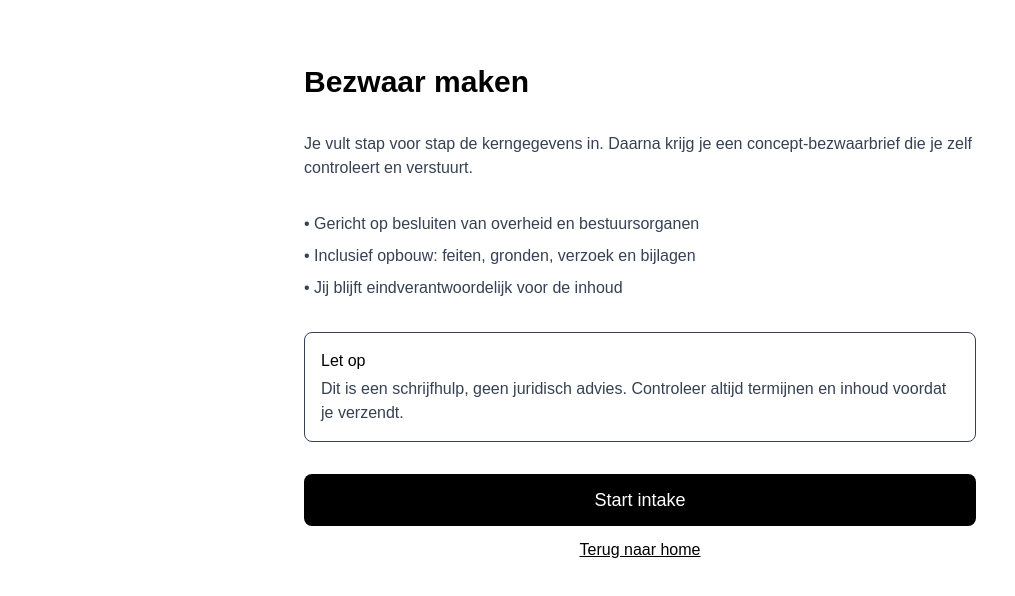
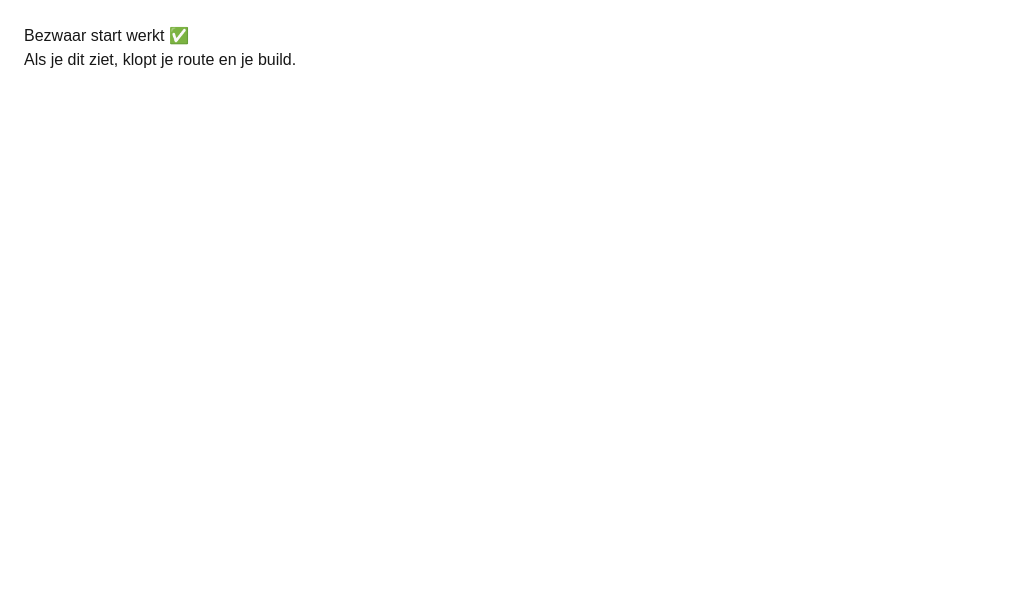
Before and after one commit to Stephanoud/briefkompas.nl, a Next.js app: page /bezwaar in a window 1280 px wide. Shown: the top 596 px of the page, without its empty margins (0-1015 px from the left). Built offline with nearby package versions, Linux system fonts and the light colour scheme.

Commit message:
Proof of life bezwaar start

```diff
--- a/app/bezwaar/page.tsx
+++ b/app/bezwaar/page.tsx
@@ -1,42 +1,8 @@
-import Link from "next/link";
-
-export default function BezwaarPage() {
+export default function BezwaarStartPage() {
   return (
-    <div className="min-h-screen bg-white text-black px-6 py-16">
-      <div className="w-full max-w-2xl mx-auto space-y-8">
-        <h1 className="text-3xl font-bold">Bezwaar maken</h1>
-
-        <p className="text-gray-700">
-          Je vult stap voor stap de kerngegevens in. Daarna krijg je een concept-bezwaarbrief die je zelf controleert
-          en verstuurt.
-        </p>
-
-        <div className="text-gray-700 space-y-2">
-          <p>• Gericht op besluiten van overheid en bestuursorganen</p>
-          <p>• Inclusief opbouw: feiten, gronden, verzoek en bijlagen</p>
-          <p>• Jij blijft eindverantwoordelijk voor de inhoud</p>
-        </div>
-
-        <div className="rounded-lg border p-4 text-gray-700">
-          <p className="font-medium text-black">Let op</p>
-          <p className="mt-1">
-            Dit is een schrijfhulp, geen juridisch advies. Controleer altijd termijnen en inhoud voordat je verzendt.
-          </p>
-        </div>
-
-        <div className="flex flex-col gap-3">
-          <Link
-            href="/bezwaar/start"
-            className="bg-black text-white px-6 py-3 rounded-lg text-lg hover:bg-gray-800 text-center"
-          >
-            Start intake
-          </Link>
-
-          <Link href="/" className="underline hover:text-gray-600 text-center">
-            Terug naar home
-          </Link>
-        </div>
-      </div>
-    </div>
+    <main style={{ padding: 24, fontFamily: "Arial, sans-serif" }}>
+      <h1>Bezwaar start werkt ✅</h1>
+      <p>Als je dit ziet, klopt je route en je build.</p>
+    </main>
   );
 }
```
